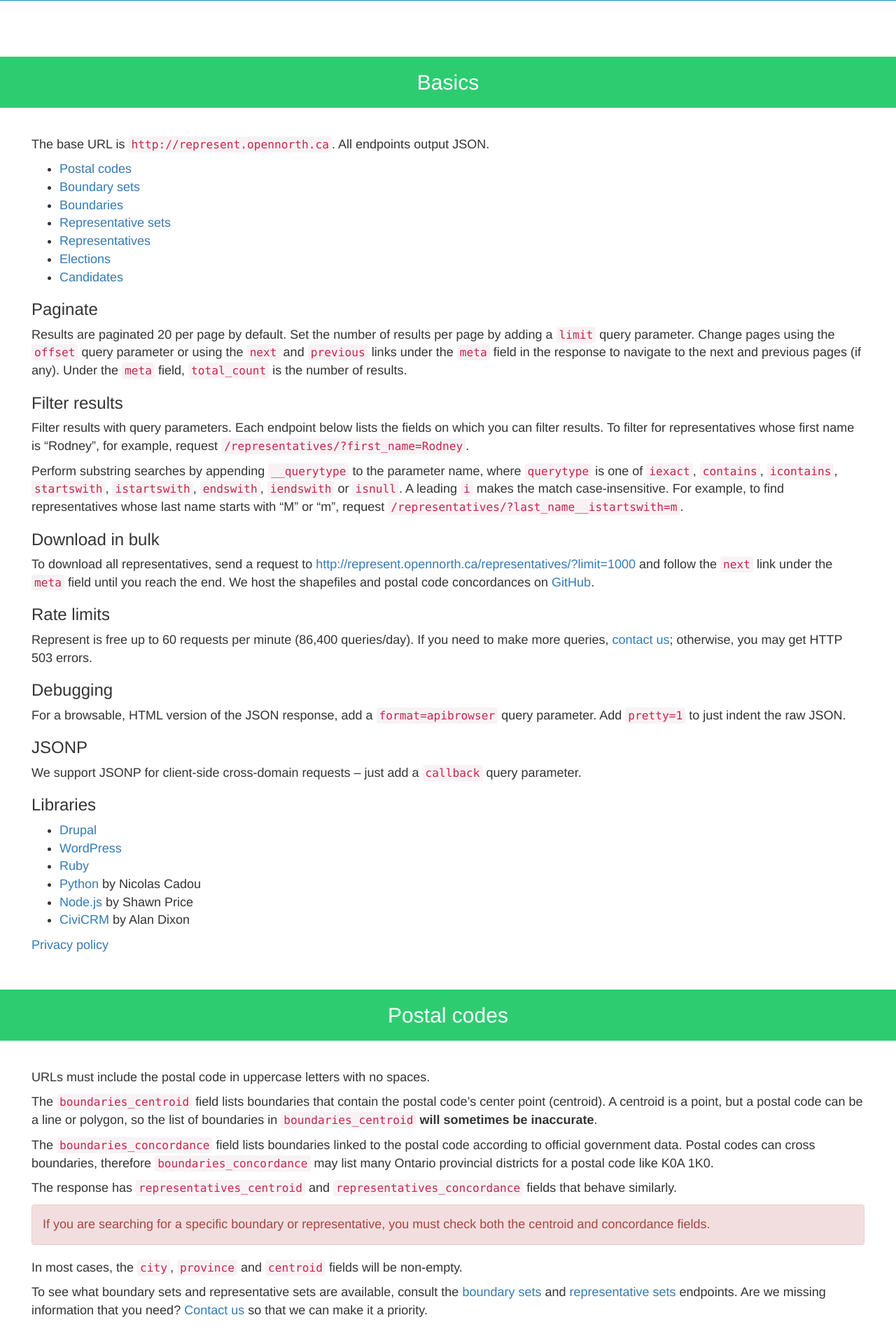
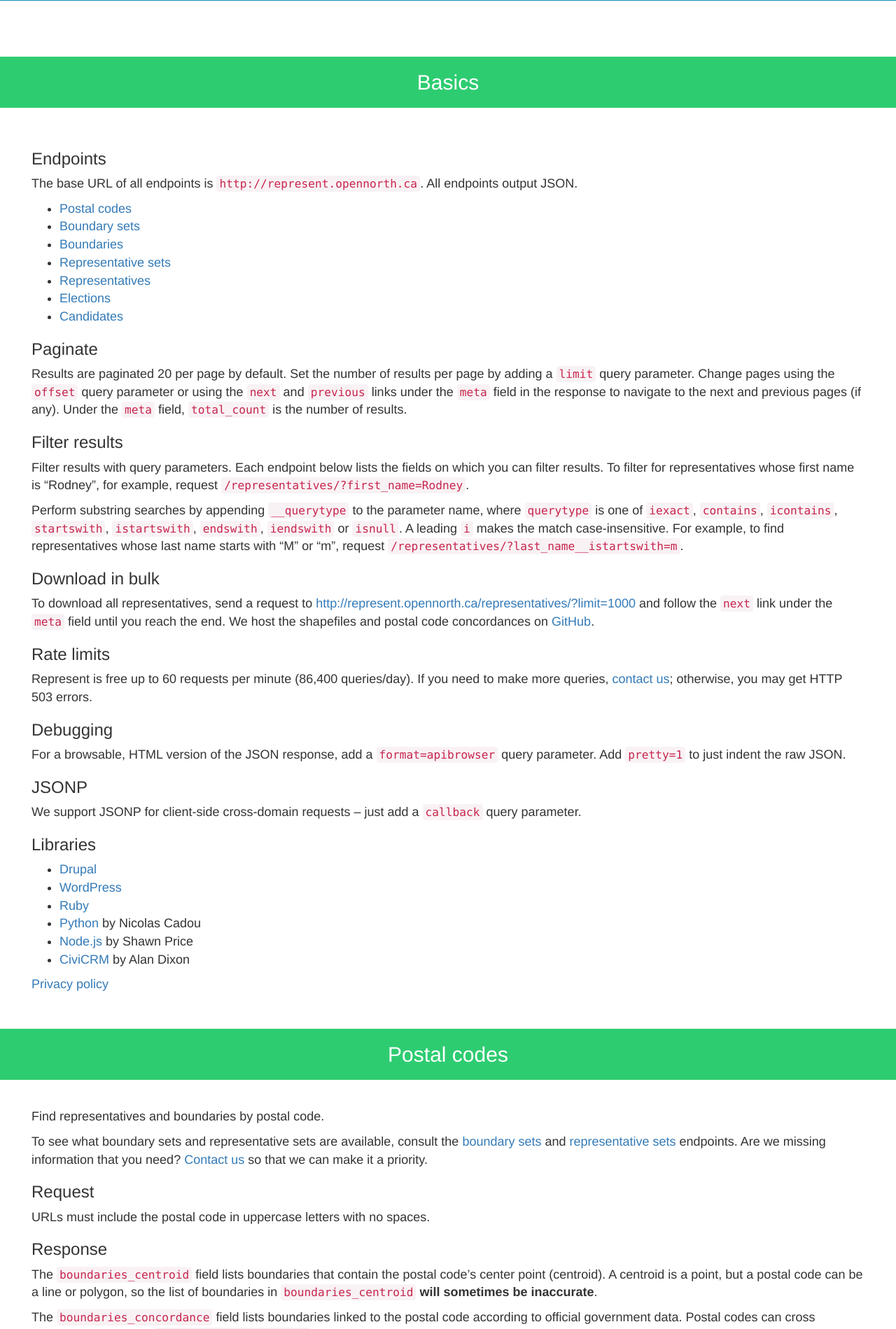
Before and after one commit to opennorth/represent-canada, a Django app: template finder/templates/api.html in a window 1280 px wide. Shown: the part 249-2148 px from the top of the page at 70% size. Run offline with Django 3.2, Linux system fonts and the light colour scheme; the template is opened without the code that fills it, so the values that code supplies are empty; some libraries are stand-ins or nearby versions.

Commit message:
api docs tweaks

```diff
--- a/finder/static/css/style.css
+++ b/finder/static/css/style.css
@@ -186,6 +186,9 @@ div div .row {
   margin: 20px 15px 0;
 }
 
+#coverage {
+  margin-bottom: 60px;
+}
 #coverage h1 {
   margin-bottom: 40px; /* same spacing in header */
 }
@@ -208,6 +211,7 @@ div div .row {
 }
 #features .img-group {
   display: block;
+  margin-top: 20px;
   margin-bottom: 20px;
 }
 #features p {
@@ -290,6 +294,10 @@ p#government {
   font-size: 18px;
 }
 
+ul#fields {
+  margin-bottom: 10px;
+}
+
 #back {
   margin-top: 70px;
 }
@@ -339,7 +347,7 @@ p#government {
 #api table code {
   white-space: normal;
 }
-#fields {
+p#fields {
   margin-top: 40px;
 }
 
@@ -355,8 +363,5 @@ p#government {
   margin-bottom: 40px;
 }
 #api #representative .container-fluid {
-  margin-bottom: 0;
+  margin-bottom: 20px;
 }
-#fields {
-  margin-bottom: 10px;
-}
--- a/finder/templates/api.html
+++ b/finder/templates/api.html
@@ -17,7 +17,9 @@
   </div>
 
   <div class="container-fluid">
-    <p>The base URL is <code>http://represent.opennorth.ca</code>. All endpoints output JSON.</p>
+    <h3>Endpoints</h3>
+
+    <p>The base URL of all endpoints is <code>http://represent.opennorth.ca</code>. All endpoints output JSON.</p>
 
     <ul>
       <li><a href="#postcode">Postal codes</a></li>
@@ -69,24 +71,30 @@
   </div>
 
   <div class="container-fluid">
+    <p>Find representatives and boundaries by postal code.</p>
+
+    <p>To see what boundary sets and representative sets are available, consult the <a href="#boundaryset">boundary sets</a> and <a href="#representativeset">representative sets</a> endpoints. Are we missing information that you need? <a href="mailto:represent@opennorth.ca">Contact us</a> so that we can make it a priority.</p>
+
+    <h3>Request</h3>
+
     <p>URLs must include the postal code in uppercase letters with no spaces.</p>
+
+    <h3>Response</h3>
 
     <p>The <code>boundaries_centroid</code> field lists boundaries that contain the postal code&rsquo;s center point (centroid). A centroid is a point, but a postal code can be a line or polygon, so the list of boundaries in <code>boundaries_centroid</code> <strong>will sometimes be inaccurate</strong>.</p>
 
     <p>The <code>boundaries_concordance</code> field lists boundaries linked to the postal code according to official government data. Postal codes can cross boundaries, therefore <code>boundaries_concordance</code> may list many Ontario provincial districts for a postal code like K0A 1K0.</p>
 
-    <p>The response has <code>representatives_centroid</code> and <code>representatives_concordance</code> fields that behave similarly.</p>
+    <p>The <code>representatives_centroid</code> and <code>representatives_concordance</code> fields behave similarly.</p>
 
     <p class="alert alert-danger">If you are searching for a specific boundary or representative, you must check both the centroid and concordance fields.</p>
 
     <p>In most cases, the <code>city</code>, <code>province</code> and <code>centroid</code> fields will be non-empty.</p>
 
-    <p>To see what boundary sets and representative sets are available, consult the <a href="#boundaryset">boundary sets</a> and <a href="#representativeset">representative sets</a> endpoints. Are we missing information that you need? <a href="mailto:represent@opennorth.ca">Contact us</a> so that we can make it a priority.</p>
-
     <dl>
-      <dt>Find boundaries and representatives by postal code</dt>
+      <dt>Find representatives and boundaries by postal code</dt>
       <dd><a href="/postcodes/L5G4L3/?format=apibrowser">/postcodes/L5G4L3/</a> <span>Click to view JSON</span></dd>
-      <dt>Find boundaries and representatives by postal code, limiting results to a specific boundary set</dt>
+      <dt>Find representatives and boundaries by postal code, limiting results to a specific boundary set</dt>
       <dd><a href="/postcodes/L5G4L3/?sets=federal-electoral-districts&amp;format=apibrowser">/postcodes/L5G4L3/?sets=federal-electoral-districts</a></dd>
     </dl>
   </div>
@@ -119,7 +127,7 @@
   </div>
 
   <div class="container-fluid">
-    <p>The <code>external_id</code> field (not always present) is the boundary's machine identifier. The <code>metadata</code> field contains all attributes from the source shapefile; it is unmodified and may be out-of-date or erroneous.</p>
+    <p>The response's <code>external_id</code> field (not always present) is the boundary's machine identifier. The <code>metadata</code> field contains all attributes from the source shapefile; it is unmodified and may be out-of-date or erroneous.</p>
 
     <dl>
       <dt>Get one page of boundaries</dt>
--- a/finder/templates/demo.html
+++ b/finder/templates/demo.html
@@ -45,7 +45,7 @@
 <div class="container-fluid banner" id="plugin">
   <p>{% trans "Do you want a representative lookup form on your website?" %}</p>
   <div>
-    <a class="btn btn-lg" role="button" href="/">{% trans "Use the Represent API" %}</a>
+    <a class="btn btn-lg" role="button" href="/">{% trans "Use the free API" %}</a>
     <span class="hidden-xxs"><a class="btn btn-lg" role="button" href="https://github.com/opennorth/jquery-findyourrep-ca#readme">{% trans "Use the jQuery Find-Your-Rep plugin" %}</a></span>
     <span class="visible-xxs"><a class="btn btn-lg" role="button" href="https://github.com/opennorth/jquery-findyourrep-ca#readme">{% trans "Use the jQuery plugin" %}</a></span>
   </div>
```
Also changed, not shown: finder/locale/fr/LC_MESSAGES/django.po, locale/fr/LC_MESSAGES/django.po, 1 other file.
